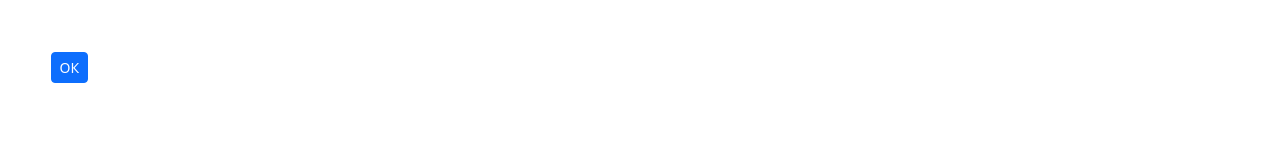
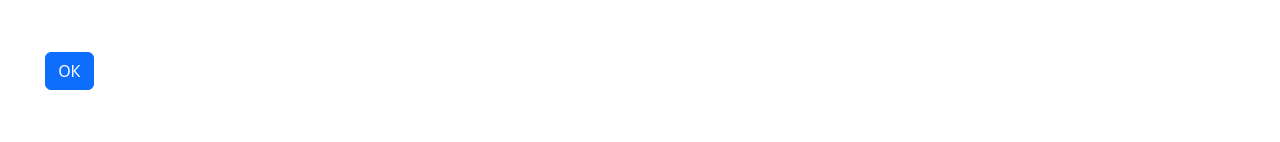
Before and after one commit to SamDemon2/radelements, a React (Create React App) app: page /my-replace in a window 1280 px wide. Shown: the part 148-290 px from the top of the page. Built offline with nearby package versions, Linux system fonts and the light colour scheme.

Commit message:
На странице replace сделал кнопку больше и выровнял также, как на device

```diff
--- a/src/components/Replace.tsx
+++ b/src/components/Replace.tsx
@@ -6,8 +6,8 @@ const Replace = () => {
         <div className="col-md-3 d-flex justify-content-center">
             Select other element
         </div>
-        <div className="col-md-2">
-            <select className="form-select" aria-label="Default select example">
+        <div className="col-md-3">
+            <select className="form-select w-100" aria-label="Default select example">
                 <option selected>--------</option>
                 <option value="1">Element_1</option>
                 <option value="2">Element_2</option>
@@ -21,7 +21,7 @@ const Replace = () => {
     </div>
       <div className="row ms-3 me-3 my-3 half-width">
           <div className="col-md-2">
-          <button type="submit" className="btn btn-primary btn-sm">ОК</button>
+          <button type="submit" className="btn btn-primary">ОК</button>
           </div>
       </div>
   </>
```
